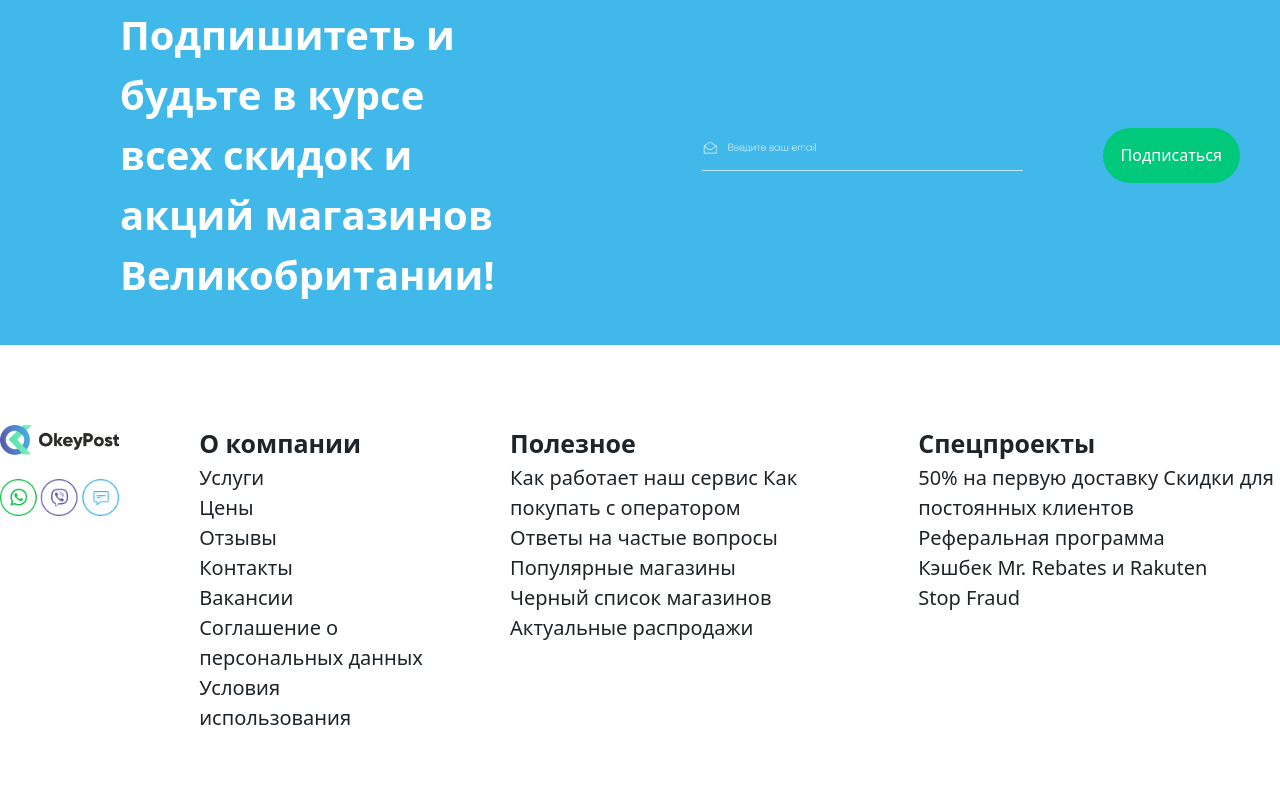
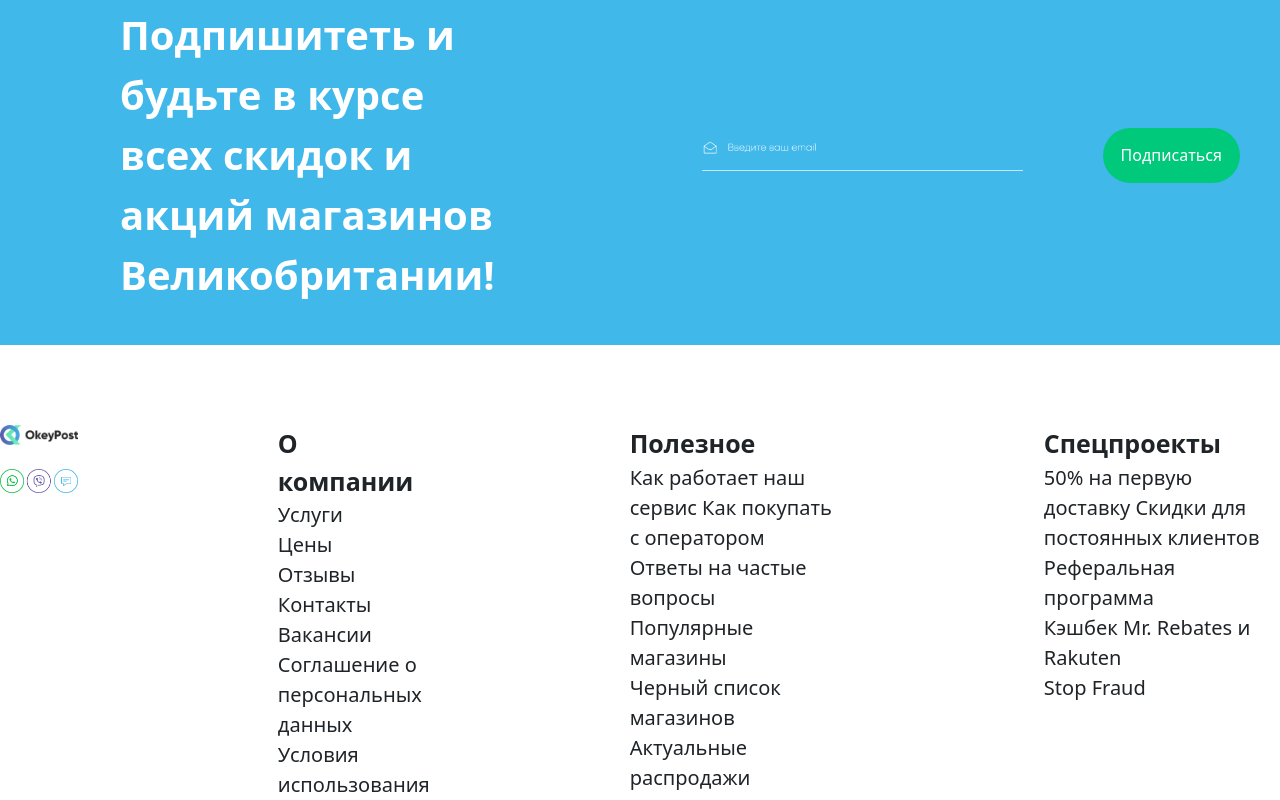
Before and after one commit to Sulaimonov287/4-pages-class-work, a website: page index.html in a window 1280 px wide. Shown: the part 8468-9268 px from the top of the page. Before the commit the page ends 9201 px from the top, so only its background shows below. Drawn offline with Linux system fonts and the light colour scheme.

Commit message:
commits4

```diff
--- a/index.html
+++ b/index.html
@@ -476,7 +476,7 @@ Okeypost.com – это надежно, быстро и выгодно. А в н
     </div>
 
 
-    <div class="flex justify-center  gap-20 mt-20">
+    <div class="flex justify-center  gap-50 mt-20">
         <div class="flex flex-col">
 
             <div>
```
